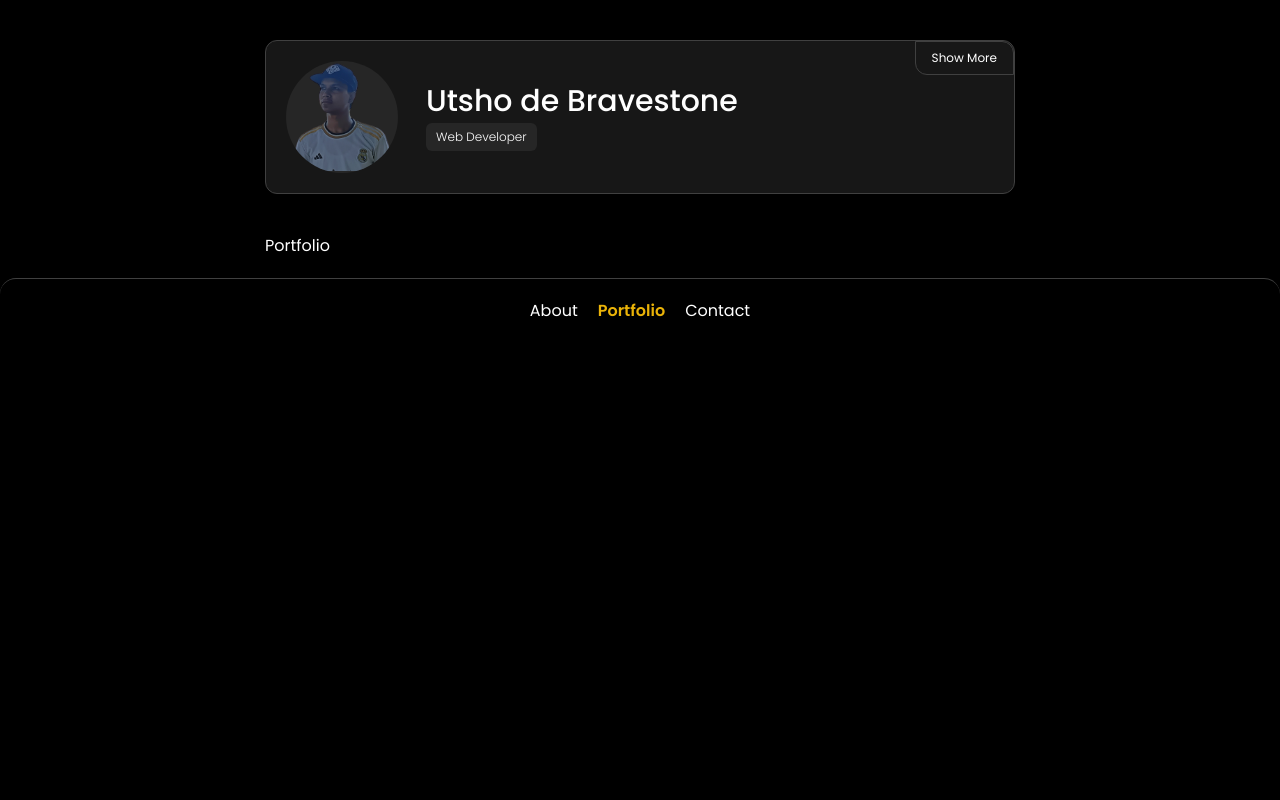
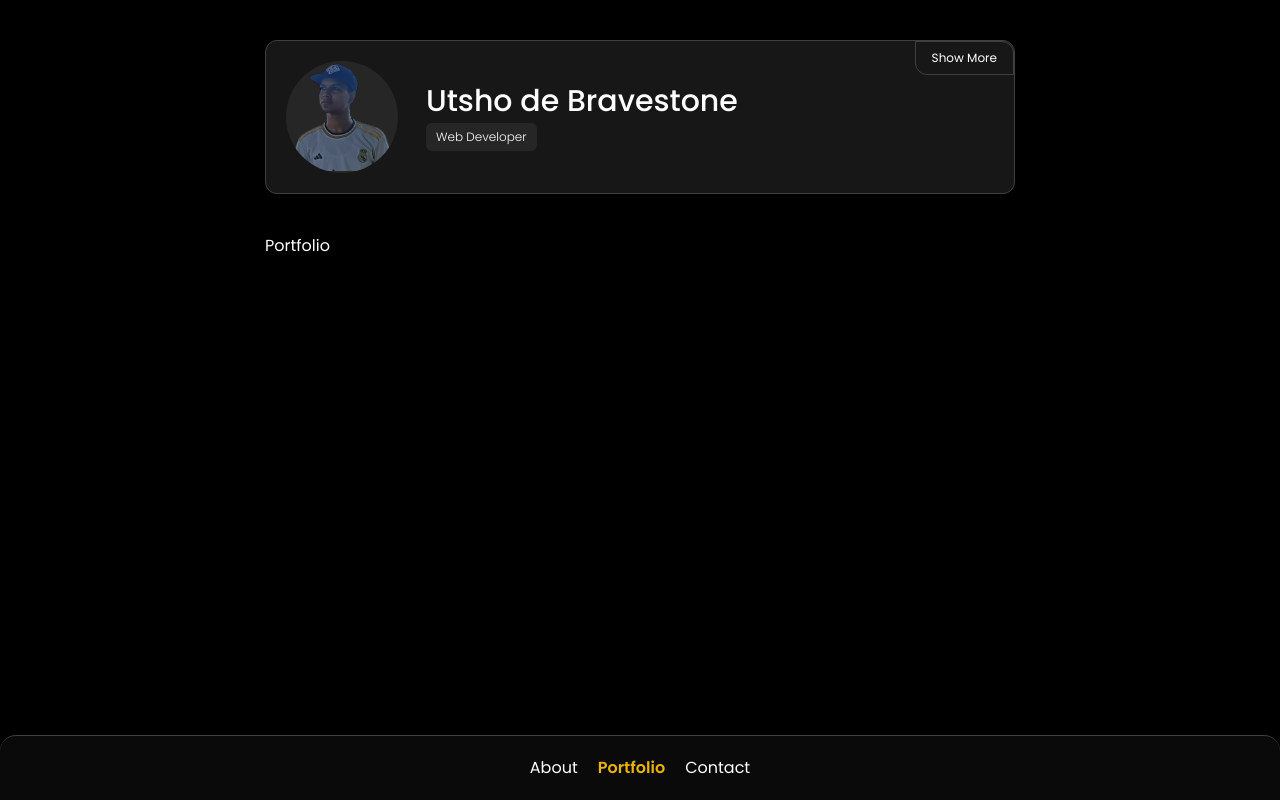
Before and after one commit to utshodebravestone/personal-portfolio, a React (Vite) app: page /portfolio in a window 1280 px wide. Built offline with nearby package versions, Linux system fonts and the light colour scheme.

Commit message:
made navigation fixed

```diff
--- a/src/components/App.tsx
+++ b/src/components/App.tsx
@@ -10,7 +10,7 @@ const App = () => {
   return (
     <BrowserRouter>
       <div className="pt-5 md:pt-10 min-h-screen min-w-full bg-black text-white">
-        <div className="relative min-h-full max-w-[750px] mx-2.5 md:mx-auto mb-5">
+        <div className="min-h-full max-w-[750px] mx-2.5 md:mx-auto">
           <Intro />
           <div className="h-5 md:h-10" />
           <Routes>
@@ -19,8 +19,9 @@ const App = () => {
             <Route path="/contact" element={<Contact />} />
             <Route path="*" element={<About />} />
           </Routes>
+          <div className="h-20" />
+          <Navigation />
         </div>
-        <Navigation />
       </div>
     </BrowserRouter>
   );
--- a/src/components/Navigation.tsx
+++ b/src/components/Navigation.tsx
@@ -2,7 +2,7 @@ import { NavLink } from "react-router-dom";
 
 const Navigation = () => {
   return (
-    <nav className="sticky left-0 bottom-0 w-full py-5 border-t border-neutral-700 rounded-t-2xl z-50 bg-black">
+    <nav className="fixed left-0 bottom-0 w-full py-5 border-t border-neutral-700 rounded-t-2xl z-50 bg-neutral-950">
       <ul className="flex justify-center gap-5">
         <li>
           <NavLink
```
